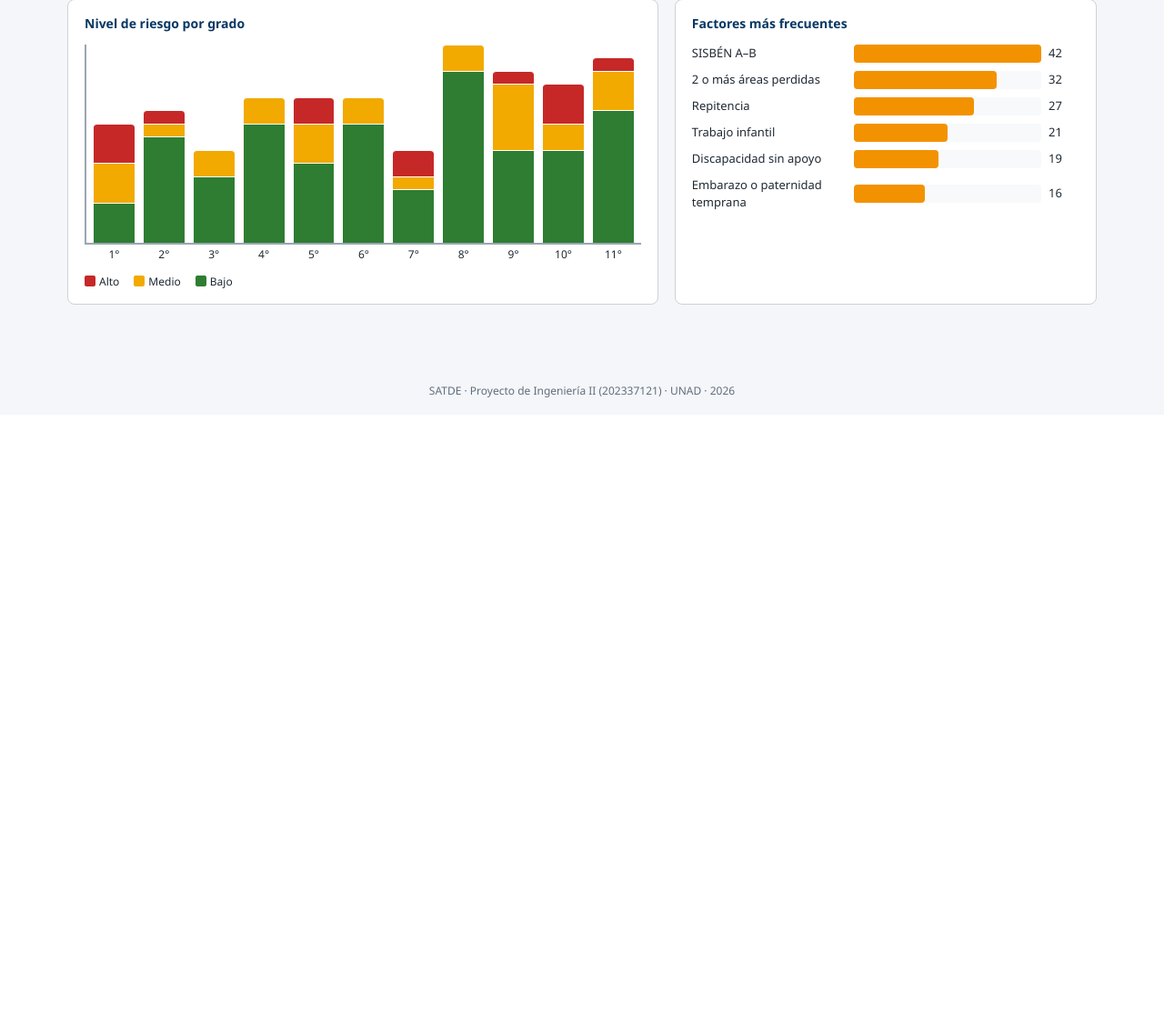
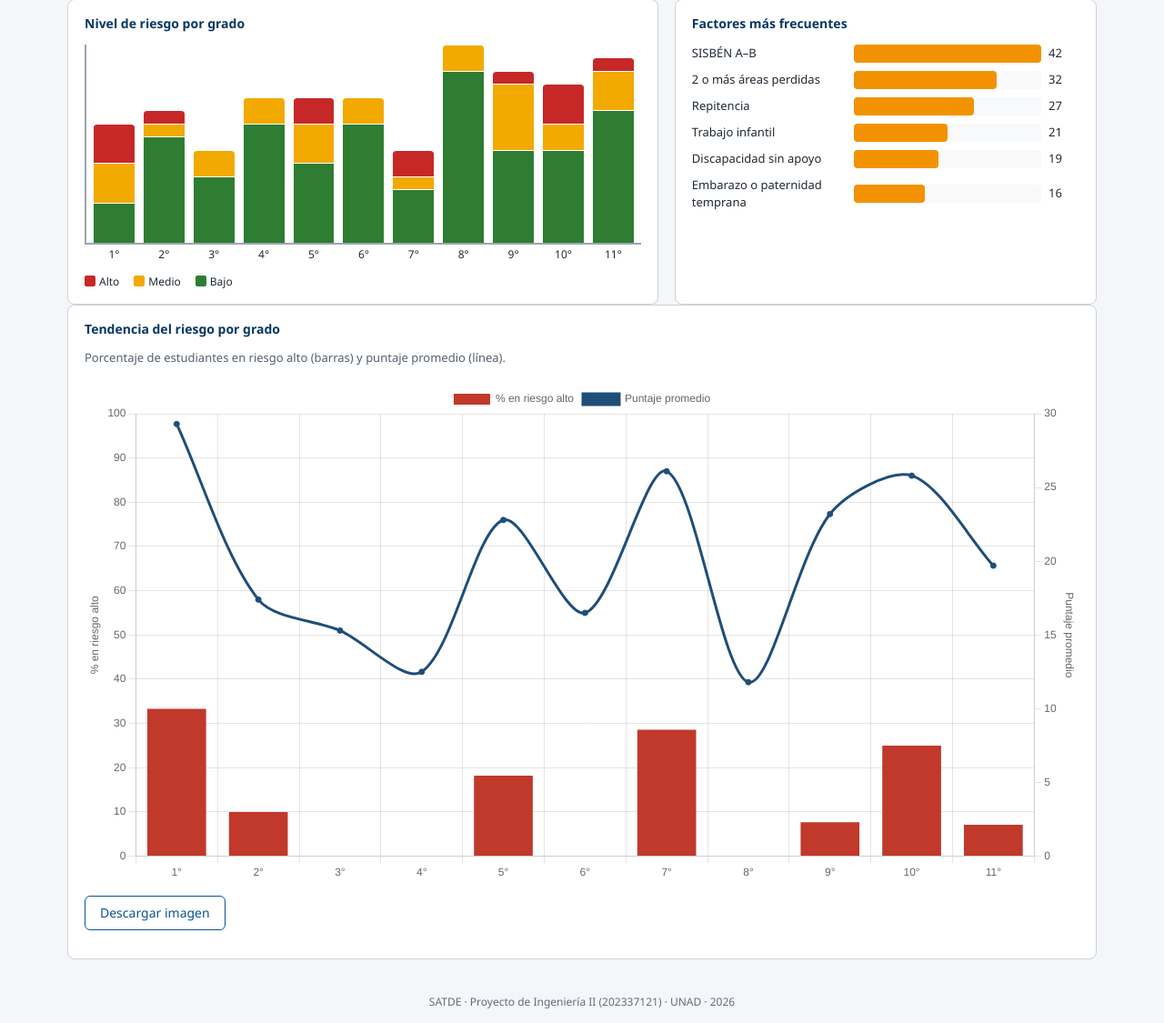
Before and after one commit to Work-Admin/satde, a FastAPI app: page /dashboard in a window 1280 px wide. Shown: the part 344-1469 px from the top of the page at 91% size. Before the commit the page ends 781 px from the top, so only its background shows below. Run offline with FastAPI, Linux system fonts and the light colour scheme; the visitor is signed in with stand-in values (Sample User, id 1); data comes from the database, SQL or seed files in the repository.

Commit message:
Gráfico dinámico de tendencias (barras + línea) con Chart.js + 3 pruebas

```diff
--- a/app/Templates/dashboard.html
+++ b/app/Templates/dashboard.html
@@ -59,5 +59,80 @@
     </div>
   </div>
 </section>
+<section class="caja">
+  <h2>Tendencia del riesgo por grado</h2>
+  <p class="sub">Porcentaje de estudiantes en riesgo alto (barras) y puntaje promedio (línea).</p>
+  <canvas id="grafico-tendencias" role="img" aria-label="Riesgo alto y puntaje promedio por grado"></canvas>
+  <p id="grafico-error" class="aviso error" hidden></p>
+  <p><button id="descargar-grafico" class="boton" type="button">Descargar imagen</button></p>
+</section>
+
+<script src="https://cdn.jsdelivr.net/npm/chart.js@4.4.1/dist/chart.umd.min.js"></script>
+<script>
+  (async function () {
+    const lienzo = document.getElementById("grafico-tendencias");
+    const error = document.getElementById("grafico-error");
+    try {
+      const respuesta = await fetch("/api/dashboard/tendencias");
+      if (!respuesta.ok) throw new Error("La API respondió " + respuesta.status);
+      const datos = await respuesta.json();
+
+      new Chart(lienzo, {
+        type: "bar",
+        data: {
+          labels: datos.map(d => d.grado + "°"),
+          datasets: [
+            {
+              label: "% en riesgo alto",
+              data: datos.map(d => d.porcentaje_alto),
+              backgroundColor: "#c0392b",
+              yAxisID: "porcentaje",
+            },
+            {
+              type: "line",
+              label: "Puntaje promedio",
+              data: datos.map(d => d.puntaje_promedio),
+              borderColor: "#1f4e79",
+              backgroundColor: "#1f4e79",
+              tension: 0.3,
+              yAxisID: "puntaje",
+            },
+          ],
+        },
+        options: {
+          responsive: true,
+          scales: {
+            porcentaje: { type: "linear", position: "left", min: 0, max: 100,
+                          title: { display: true, text: "% en riesgo alto" } },
+            puntaje: { type: "linear", position: "right", min: 0,
+                       title: { display: true, text: "Puntaje promedio" },
+                       grid: { drawOnChartArea: false } },
+          },
+        },
+        plugins: [{
+          id: "fondo-blanco",
+          beforeDraw: (chart) => {
+            const ctx = chart.ctx;
+            ctx.save();
+            ctx.fillStyle = "#ffffff";
+            ctx.fillRect(0, 0, chart.width, chart.height);
+            ctx.restore();
+          },
+        }],
+      });
+    } catch (e) {
+      error.textContent = "No se pudo cargar el gráfico de tendencias.";
+      error.hidden = false;
+      lienzo.hidden = true;
+    }
+
+    document.getElementById("descargar-grafico").addEventListener("click", () => {
+      const enlace = document.createElement("a");
+      enlace.href = lienzo.toDataURL("image/png");
+      enlace.download = "satde_tendencia_riesgo_por_grado.png";
+      enlace.click();
+    });
+  })();
+</script>
 
 {% include "footer.html" %}
--- a/app/api.py
+++ b/app/api.py
@@ -73,6 +73,12 @@ class IntervencionOut(BaseModel):
     descripcion: str
     usuario: str
 
+class TendenciaGrado(BaseModel):
+    grado: int
+    estudiantes: int
+    puntaje_promedio: float
+    inasistencia_promedio: float
+    porcentaje_alto: float
 
 def _resumen(f) -> dict:
     return {"id": f["id"], "documento": f["documento"], "nombre": f"{f['apellidos']} {f['nombres']}",
@@ -162,6 +168,21 @@ def resumen(u=Depends(usuario_actual), con: sqlite3.Connection = Depends(get_db)
         "alertas_nuevas": con.execute("SELECT COUNT(*) FROM alertas WHERE estado = 'Nueva'").fetchone()[0],
         "casos_abiertos": con.execute("SELECT COUNT(*) FROM casos WHERE estado = 'Abierto'").fetchone()[0],
     }
+@router.get("/dashboard/tendencias", response_model=list[TendenciaGrado],
+            summary="Indicadores de riesgo por grado (para gráficos de tendencia)")
+def tendencias(u=Depends(usuario_actual), con: sqlite3.Connection = Depends(get_db)):
+    filas = con.execute(
+        """SELECT g.grado,
+                  COUNT(*) AS estudiantes,
+                  ROUND(AVG(e.puntaje), 1) AS puntaje_promedio,
+                  ROUND(AVG(e.porcentaje_inasistencia), 1) AS inasistencia_promedio,
+                  ROUND(100.0 * SUM(e.nivel = 'ALTO') / COUNT(*), 1) AS porcentaje_alto
+           FROM estudiantes e JOIN grupos g ON g.id = e.grupo_id
+           WHERE e.estado = 'Activo'
+           GROUP BY g.grado
+           ORDER BY g.grado"""
+    ).fetchall()
+    return [dict(f) for f in filas]
 
 class ResultadoImportacion(BaseModel):
     creados: int
```
Also changed, not shown: tests/test_satde.py (+26 -0 lines).
